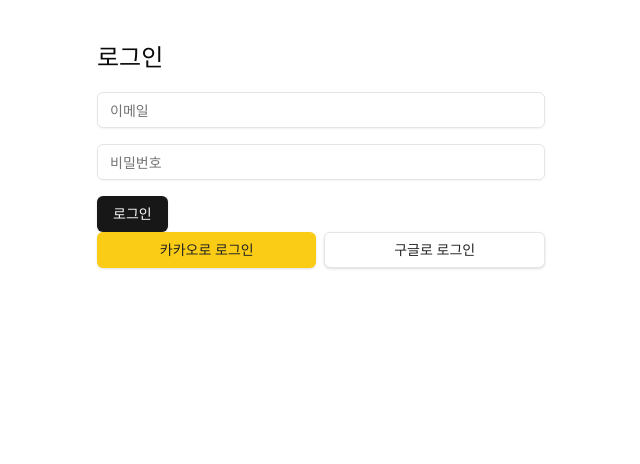
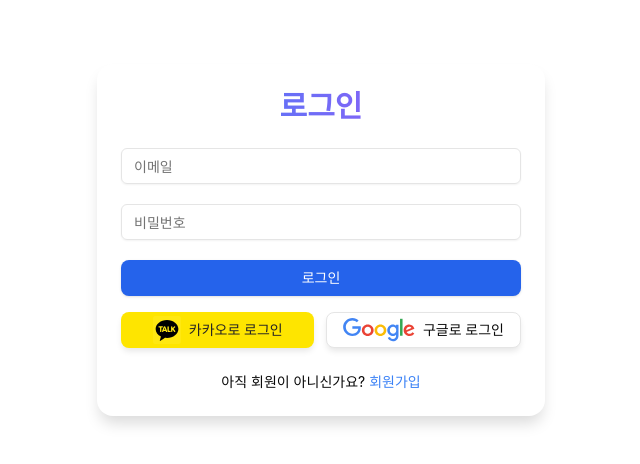
Before and after one commit to Handsol/nbc-team-perfume-store, a Next.js app: page /login in a window 1280 px wide. Shown: the top 464 px of the page, without its empty margins (319-959 px from the left). Built offline with nearby package versions, Linux system fonts and the light colour scheme; no server answers.

Commit message:
style #29 - 로그인 페이지 로고 추가 및 디자인 수정

```diff
--- a/src/app/login/page.tsx
+++ b/src/app/login/page.tsx
@@ -4,51 +4,70 @@ import { useLogin } from '@/libs/hooks/useLogin';
 import { Input } from '@/components/ui/input';
 import { Button } from '@/components/ui/button';
 import { useSignup } from '@/libs/hooks/useSignup';
+import Link from 'next/link';
+import Image from 'next/image';
 
 export default function LoginPage() {
   const { handleKakaoAuth, handleGoogleAuth } = useSignup();
   const { email, setEmail, password, setPassword, error, loading, handleLogin } = useLogin();
 
   return (
-    <div className="max-w-md mx-auto mt-10">
-      <h1 className="text-2xl mb-4">로그인</h1>
+    <div className="max-w-md mx-auto mt-16 p-6 bg-white shadow-lg rounded-xl">
+      <h1 className="text-3xl font-bold mb-6 text-center bg-gradient-to-r from-blue-500 to-purple-500 bg-clip-text text-transparent">
+        로그인
+      </h1>
+
       <Input
         type="email"
         placeholder="이메일"
         value={email}
         onChange={(e) => setEmail(e.target.value)}
-        className="mb-4"
         disabled={loading}
+        className="w-full p-3 mb-5 transition-all duration-200 border-gray-300"
       />
       <Input
         type="password"
         placeholder="비밀번호"
         value={password}
         onChange={(e) => setPassword(e.target.value)}
-        className="mb-4"
         disabled={loading}
+        className="w-full p-3 mb-5 transition-all duration-200 border-gray-300"
       />
-      {error && <p className="text-red-500 mb-4">{error}</p>}
-      <Button onClick={handleLogin} disabled={loading}>
+      {error && <p className="text-red-500 mb-5 text-sm">{error}</p>}
+
+      <Button
+        onClick={handleLogin}
+        disabled={loading}
+        className="w-full py-3 mb-4 bg-blue-600 hover:bg-blue-700 text-white rounded-lg transition-all duration-200"
+      >
         {loading ? '처리 중...' : '로그인'}
       </Button>
 
-      <div className="flex space-x-2">
+      <div className="flex space-x-3 mb-6">
         <Button
           onClick={handleKakaoAuth}
           disabled={loading}
-          className="w-full bg-yellow-400 text-black hover:bg-yellow-500"
+          className="w-full py-3 bg-[#FEE500] text-black hover:bg-[#E5CE00] rounded-lg transition-all duration-200 flex items-center justify-center gap-2 shadow-md"
         >
+          <Image src="/kakao-logo.svg" alt="Kakao" width={7} height={7} className="w-7 h-7 object-cover" />
           카카오로 로그인
         </Button>
         <Button
           onClick={handleGoogleAuth}
           disabled={loading}
-          className="w-full bg-white text-black border border-gray-300 hover:bg-gray-100"
+          className="w-full py-3 bg-white text-gray-700 border border-gray-300 hover:bg-gray-100 rounded-lg transition-all duration-200 flex items-center justify-center gap-2 shadow-md"
         >
+          <Image src="/google-logo.svg" alt="Google" width={6} height={6} className="w-full h-6 object-cover" />
           구글로 로그인
         </Button>
       </div>
+
+      <p className="text-center text-sm text-gray-600">
+        아직 회원이 아니신가요?{' '}
+        <Link href="/sign-up" className="text-blue-500 hover:text-blue-700 hover:underline transition-all duration-200">
+          회원가입
+        </Link>
+      </p>
     </div>
   );
 }
```
Also changed, not shown: public/google-logo.svg (added), public/kakao-logo.svg (added).
